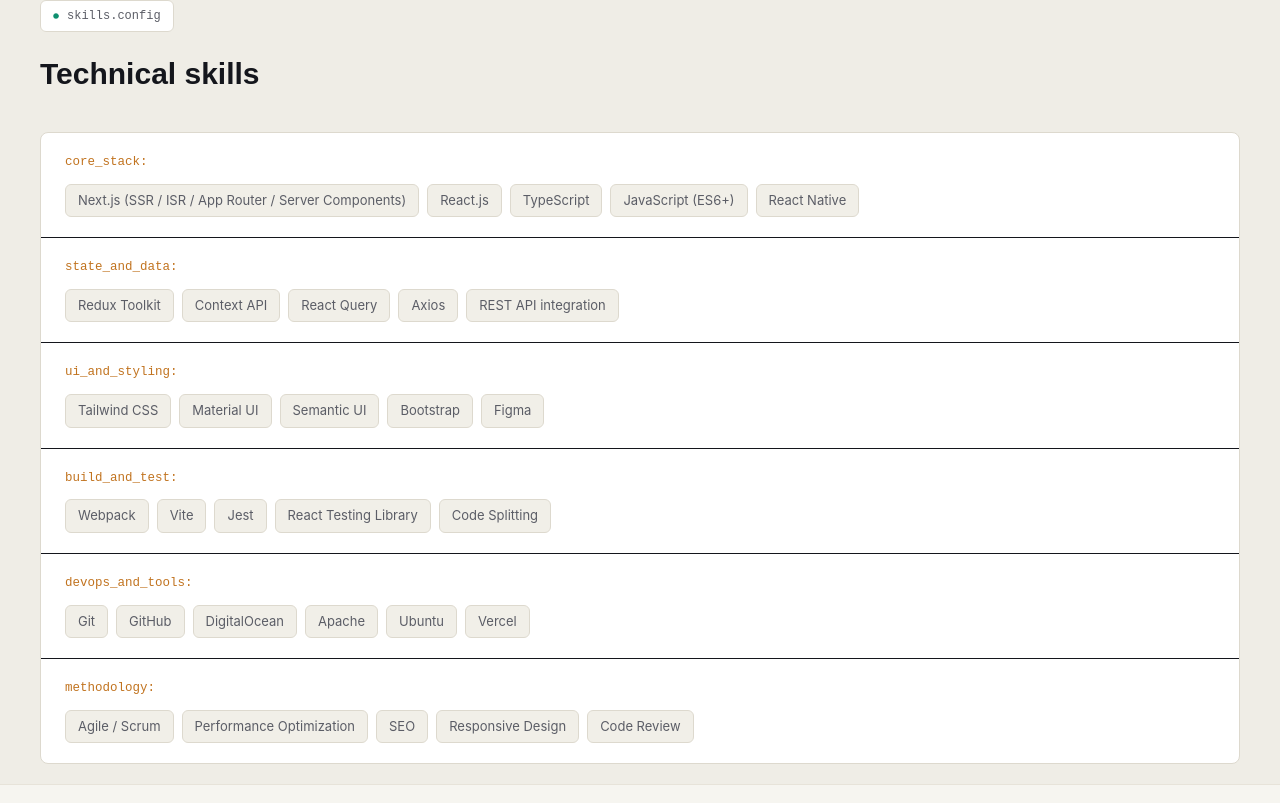
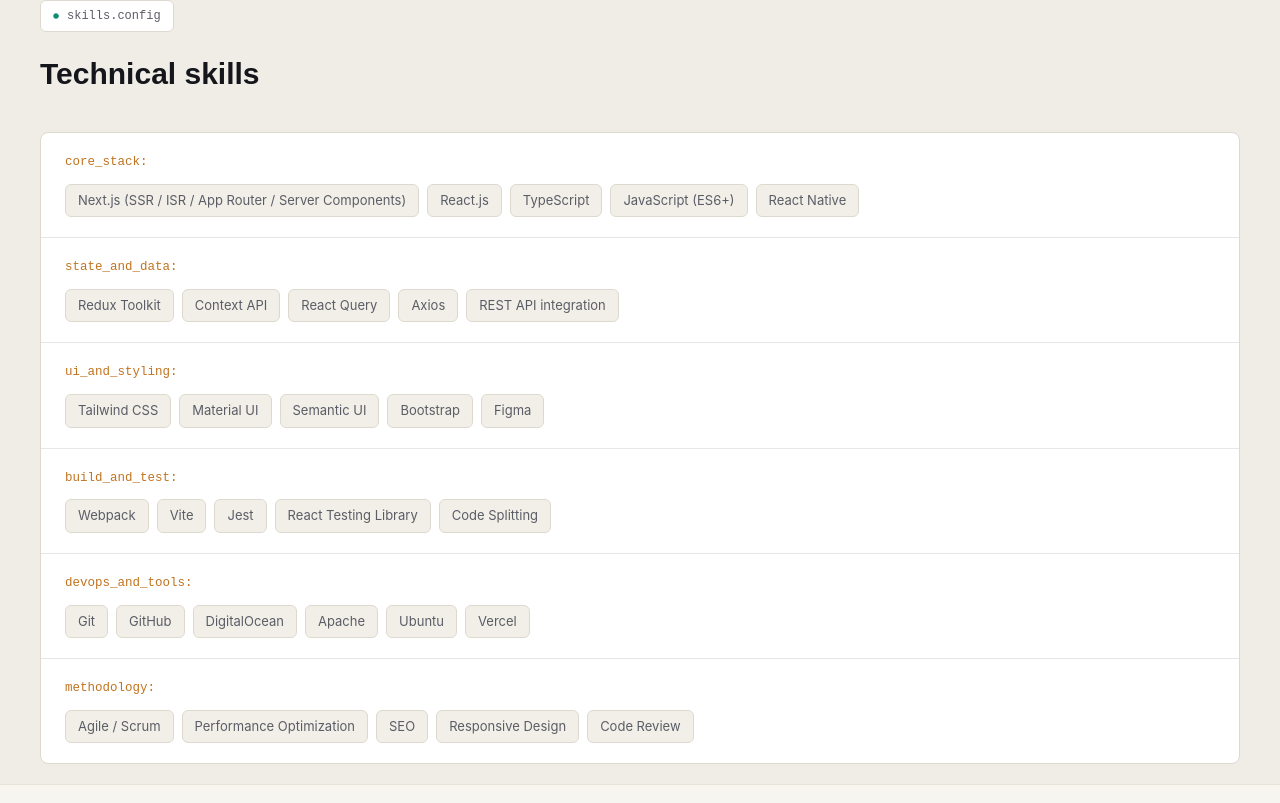
Before and after one commit to k16022000/kaviarasu_portfolio, a Next.js app: page / in a window 1280 px wide. Shown: the part 3437-4240 px from the top of the page. Built offline with nearby package versions, Linux system fonts and the light colour scheme.

Commit message:
fix: border changes

```diff
--- a/app/page.jsx
+++ b/app/page.jsx
@@ -927,8 +927,8 @@
 
             <div className="border rounded-lg divide-y" style={{ borderColor: "var(--border)", background: "var(--surface)" }}>
               {SKILL_GROUPS.map((group, idx) => (
-                <Reveal key={group.key} delay={idx * 70}>
-                  <div className="px-5 py-4 sm:px-6 sm:py-5" style={{ borderColor: "var(--border)" }}>
+                <Reveal key={group.key} delay={idx * 70} className="border-b border-gray-200 last:border-b-0">
+                  <div key={group.key} className="px-5 py-4 sm:px-6 sm:py-5" style={{ borderColor: "var(--border)" }}>
                     <p className="f-mono text-[12.5px] mb-3" style={{ color: "var(--accent-2)" }}>{group.key}:</p>
                     <div className="flex flex-wrap gap-2">
                       {group.items.map((item) => (
```
